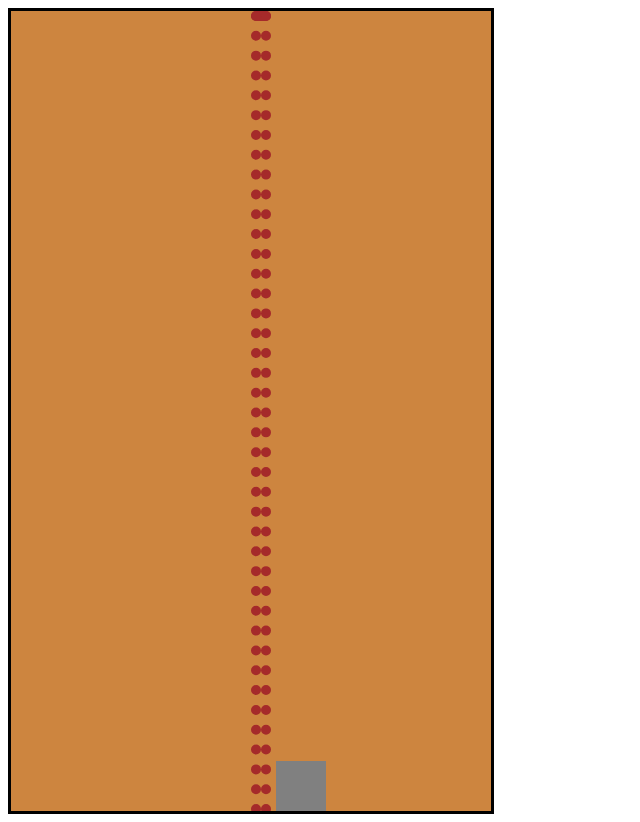
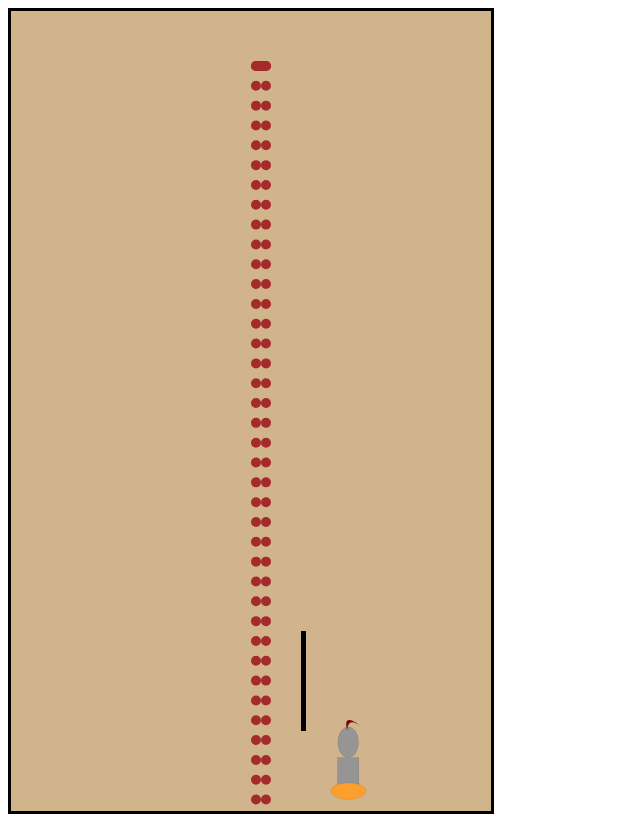
Before and after one commit to Tote/js13k2023, a plain HTML site: page index.html in a window 1280 px wide. Shown: the whole page, without its empty margins (0-640 px from the left). Drawn offline with Linux system fonts and the light colour scheme.

Commit message:
Added basic weapon

```diff
--- a/battle.js
+++ b/battle.js
@@ -11,4 +11,8 @@ window.addEventListener('PLAYER_ATTACK', e=>{
     } else {
         enemy.style.backgroundColor = 'green'
     }
+
+    const weaponElem = document.getElementById('weapon')
+    weaponElem.classList.add('attack')
+    window.setTimeout(e=> weaponElem.classList.remove('attack'), 100)
 })
--- a/game.css
+++ b/game.css
@@ -7,7 +7,7 @@
     height: var(--screen-height);
 
     border: solid;
-    background: peru;
+    background: tan;
     overflow: hidden;
 }
 #game::after{
--- a/index.html
+++ b/index.html
@@ -6,11 +6,14 @@
     <link rel="stylesheet" href="game.css">
     <link rel="stylesheet" href="player.css">
     <link rel="stylesheet" href="enemy.css">
+    <link rel="stylesheet" href="weapon.css">
     <title>JS13K 2023</title>
 </head>
 <body>
     <div id="game">
-        <div id="player"></div>
+        <div id="player">
+            <div id="weapon"></div>
+        </div>
         <div id="enemy"></div>
     </div>
     <script src="control.js"></script>
--- a/player.css
+++ b/player.css
@@ -1,16 +1,17 @@
 :root{
-    --player-size: 50px;
+    --player-size: 100px;
 }
 #player{
     height: var(--player-size);
     width: var(--player-size);
     position:relative;
 
-    background: grey;
+    background: url('img/player.svg');
+    background-size: contain;
+    background-repeat: no-repeat;
     top: calc(var(--screen-height) - var(--player-size));
     left: calc(var(--screen-width)/2 + var(--player-size)/2);
-    transition: top 3s ;
-
+    transition: top 3s;
 }
 
 #player.running{
--- /dev/null
+++ b/weapon.css
@@ -0,0 +1,16 @@
+:root{
+    --weapon-size: 100px;
+}
+#weapon{
+    width   : 5px;
+    height  : var(--weapon-size);
+    background: black;
+    position: relative;
+    top: calc(-.8 * var(--weapon-size));
+    transition: transform .1s;
+    transform-origin: bottom;
+}
+
+#weapon.attack{
+    transform: rotate(-45deg);
+}
```
Also changed, not shown: img/player.svg (added).
